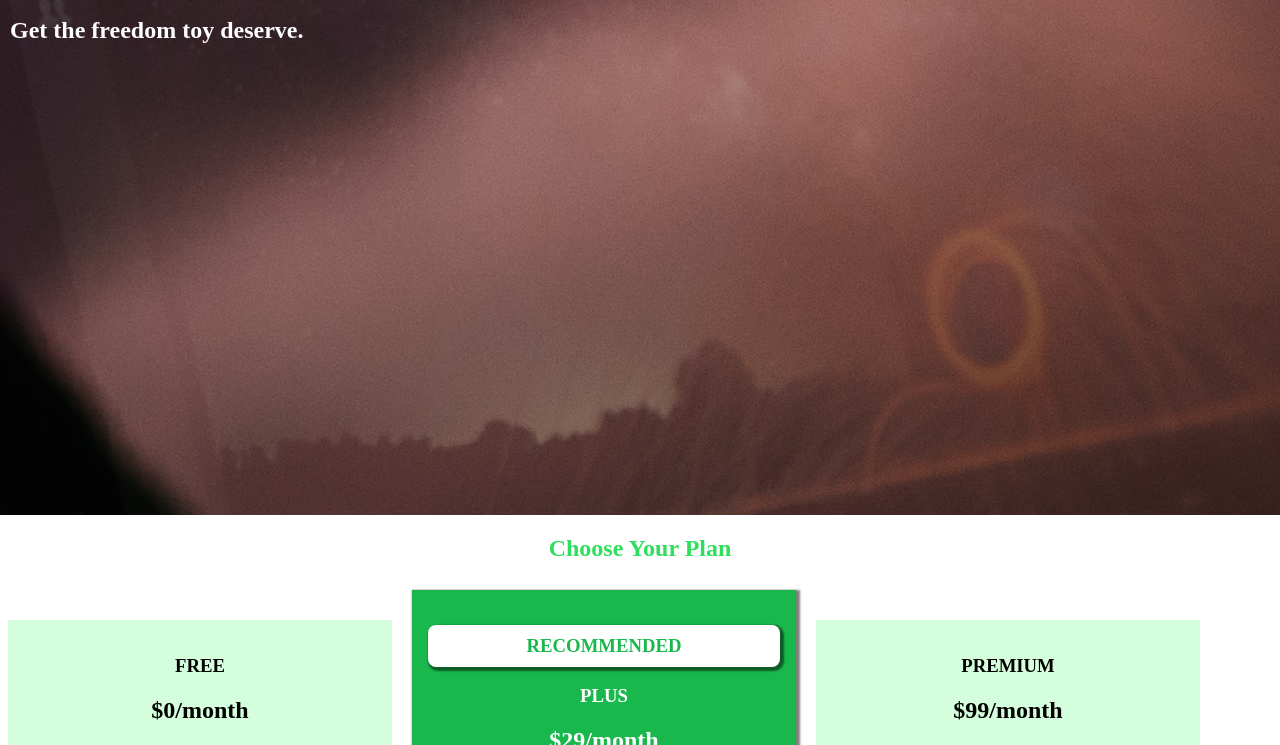
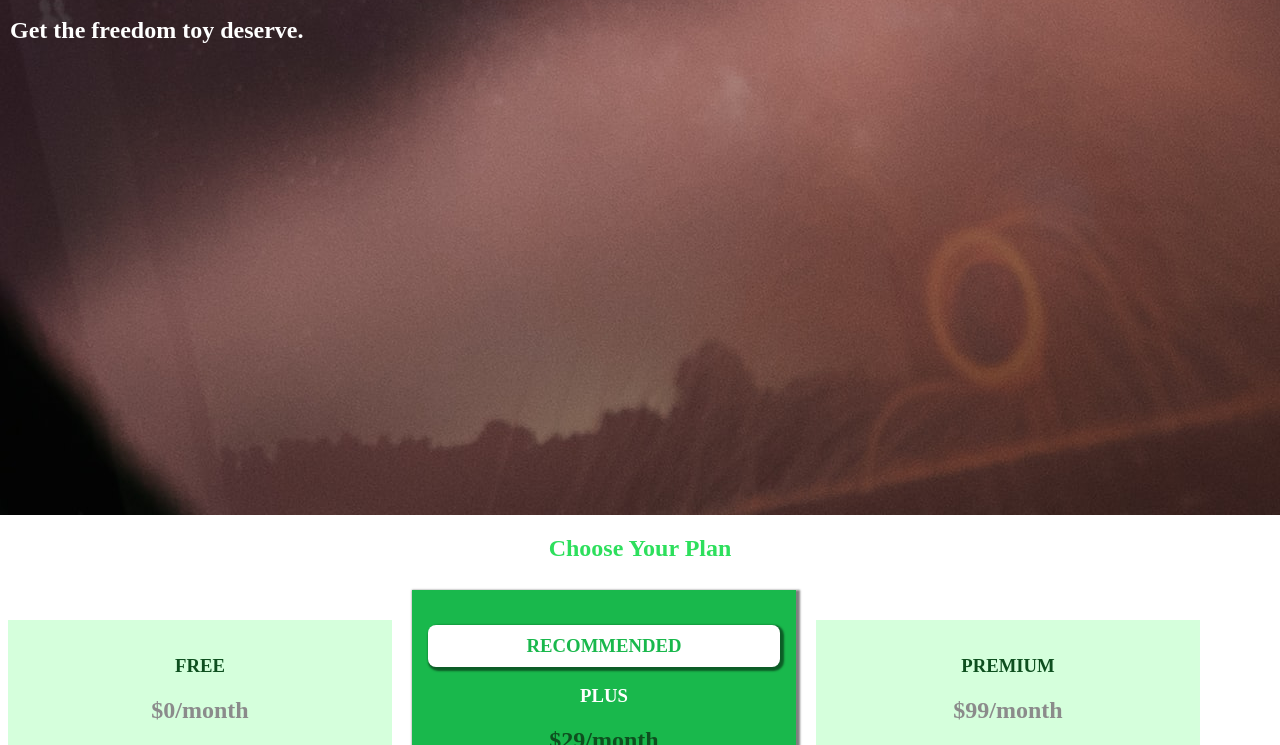
Before and after one commit to Gangbaekho/udemy-css-master, a plain HTML site: page course-1/index.html in a window 1280 px wide. Shown: the part 55-800 px from the top of the page. Drawn offline with Linux system fonts and the light colour scheme.

Commit message:
working on the title and the price of our packages

```diff
--- a/course-1/index.html
+++ b/course-1/index.html
@@ -35,8 +35,8 @@
             <h1 class="section-title">Choose Your Plan</h1>
             <div>
                 <article class="plan">
-                    <h1>FREE</h1>
-                    <h2>$0/month</h2>
+                    <h1 class="plan__title">FREE</h1>
+                    <h2 class="plan__price">$0/month</h2>
                     <h3>For hobby projects or small teams.</h3>
                     <ul class="plan__features">
                         <li>1 Workspace</li>
@@ -50,8 +50,8 @@
                 </article>
                 <article class="plan plan--highlighted">
                     <h1 class="plan__annotation">RECOMMENDED</h1>
-                    <h1>PLUS</h1>
-                    <h2>$29/month</h2>
+                    <h1 class="plan__title">PLUS</h1>
+                    <h2 class="plan__price">$29/month</h2>
                     <h3>For ambitious projects.</h3>
                     <ul class="plan__features">
                         <li>5 Workspaces</li>
@@ -64,8 +64,8 @@
                     </div>
                 </article>
                 <article class="plan">
-                    <h1>PREMIUM</h1>
-                    <h2>$99/month</h2>
+                    <h1 class="plan__title">PREMIUM</h1>
+                    <h2 class="plan__price">$99/month</h2>
                     <h3>Your enterprise solution.</h3>
                     <ul class="plan__features">
                         <li>10 Workspaces</li>
--- a/course-1/main.css
+++ b/course-1/main.css
@@ -114,6 +114,22 @@ p::first-letter {
   border-radius: 8px;
 }
 
+.plan__title {
+  color: #0e4f1f;
+}
+
+.plan__price {
+  color: rgb(139, 139, 139);
+}
+
+.plan--highlighted .plan__price {
+  color: #0e4f1f;
+}
+
+.plan--highlighted .plan__title {
+  color: white;
+}
+
 .plan__features {
   list-style: none;
   margin: 0;
```
